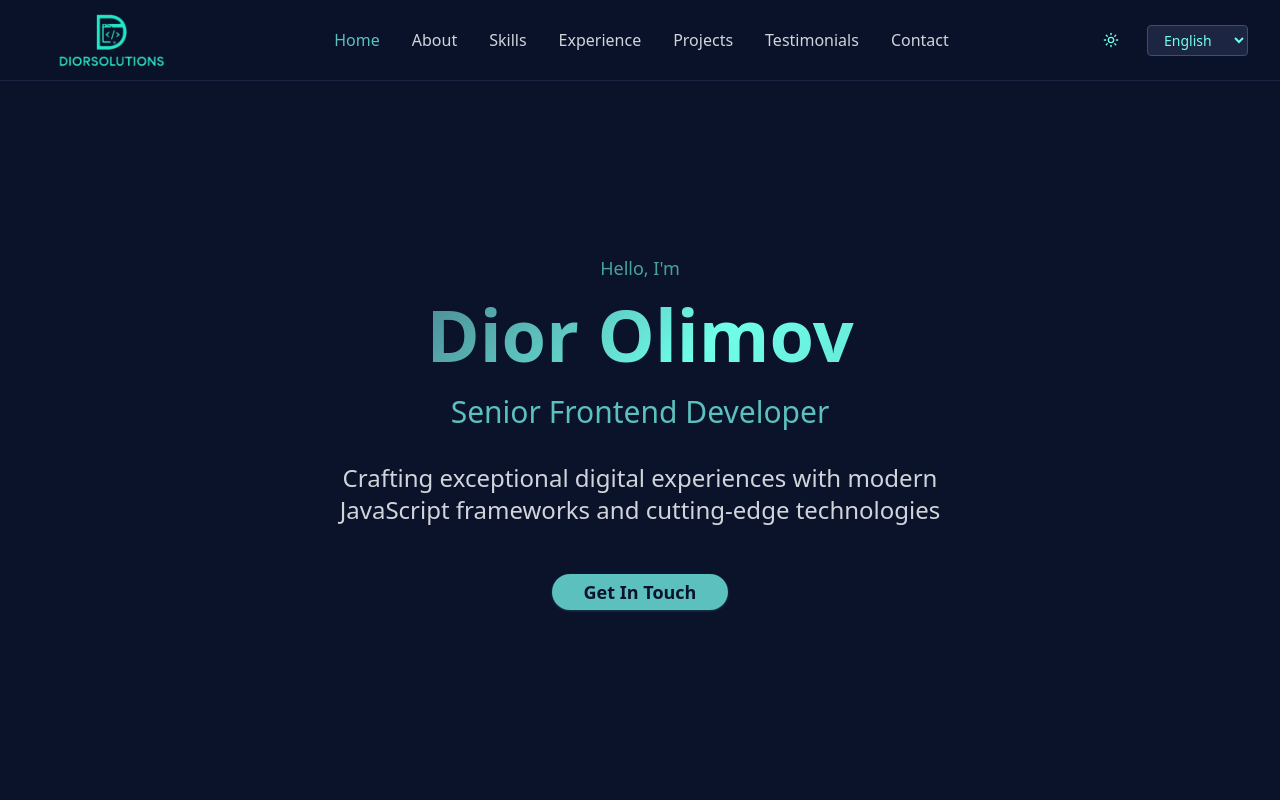
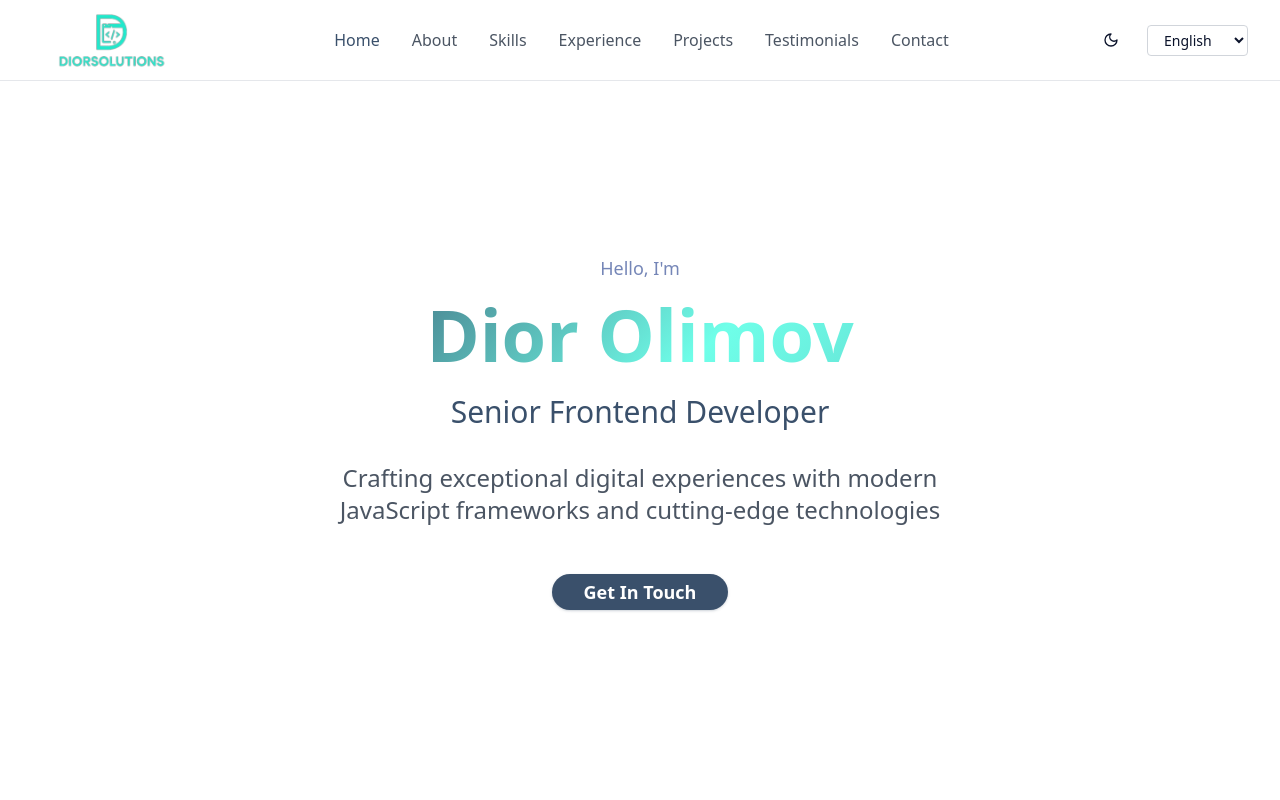
Before and after one commit to diorsolutions/portfolio-for-fullstack-dev, a Next.js app: page / in a window 1280 px wide. Shown: the top 800 px of the page. Built offline with nearby package versions, Linux system fonts and the light colour scheme.

Commit message:
added localstorage and cookie for save language and theme settings to auto-swich

```diff
--- a/app/page.tsx
+++ b/app/page.tsx
@@ -12,71 +12,76 @@ import Contact from "@/components/Contact";
 import Footer from "@/components/Footer";
 import ScrollProgress from "@/components/ScrollProgress";
 import { translations } from "@/lib/translations";
-// import DarkVeil from "../yes/DarkVeil/DarkVeil"
 
 export default function Portfolio() {
-  const [isDark, setIsDark] = useState(true); // Default to dark mode
-  const [language, setLanguage] = useState<"en" | "ru" | "uz">("en");
+  // isDark va language holatlarini boshlang'ich qiymat sifatida undefined qilib belgilaymiz.
+  // Bu serverda render qilinganda ularning qiymati aniq bo'lmasligini ta'minlaydi.
+  const [isDark, setIsDark] = useState<boolean | undefined>(undefined);
+  const [language, setLanguage] = useState<"en" | "ru" | "uz" | undefined>(
+    undefined
+  );
   const [isMenuOpen, setIsMenuOpen] = useState(false);
   const [activeSection, setActiveSection] = useState("home");
   const [scrollProgress, setScrollProgress] = useState(0);
 
-  const t = translations[language];
+  const t = translations[language || "en"]; // Til hali yuklanmagan bo'lsa, 'en' ni default qilib ishlatamiz
 
   // Theme toggle
   const toggleTheme = () => {
-    setIsDark(!isDark);
-    document.documentElement.classList.toggle("dark");
+    setIsDark((prevIsDark) => !prevIsDark);
   };
 
-  // Scroll to section
-  const scrollToSection = (sectionId: string) => {
-    const element = document.getElementById(sectionId);
+  // Scroll to section function
+  const scrollToSection = (section: string) => {
+    setActiveSection(section);
+    const element = document.getElementById(section);
     if (element) {
       element.scrollIntoView({ behavior: "smooth" });
-      setActiveSection(sectionId);
-      setIsMenuOpen(false);
     }
   };
 
-  // Scroll progress
+  // Komponent birinchi marta yuklanganda (hydration tugagandan so'ng) localStorage'dan tema va tilni yuklash
   useEffect(() => {
-    const updateScrollProgress = () => {
-      const scrollPx = document.documentElement.scrollTop;
-      const winHeightPx =
-        document.documentElement.scrollHeight -
-        document.documentElement.clientHeight;
-      const scrolled = (scrollPx / winHeightPx) * 100;
-      setScrollProgress(scrolled);
-    };
+    if (typeof window !== "undefined") {
+      // Temani yuklash
+      const savedTheme = localStorage.getItem("theme");
+      setIsDark(savedTheme === "dark"); // isDark endi true yoki false bo'ladi
 
-    window.addEventListener("scroll", updateScrollProgress);
-    return () => window.removeEventListener("scroll", updateScrollProgress);
-  }, []);
+      // Tilni yuklash
+      const savedLanguage = localStorage.getItem("language");
+      setLanguage((savedLanguage as "en" | "ru" | "uz") || "en"); // language endi 'en', 'ru' yoki 'uz' bo'ladi
+    }
+  }, []); // Bu useEffect faqat bir marta ishga tushadi (komponent mount bo'lganda)
 
-  // Set dark mode by default
+  // isDark holati o'zgarganda localStorage'ga saqlash va HTML klassini yangilash
   useEffect(() => {
-    document.documentElement.classList.add("dark");
-  }, []);
+    if (typeof window !== "undefined" && isDark !== undefined) {
+      if (isDark) {
+        document.documentElement.classList.add("dark");
+        localStorage.setItem("theme", "dark");
+      } else {
+        document.documentElement.classList.remove("dark");
+        localStorage.setItem("theme", "light");
+      }
+    }
+  }, [isDark]); // Bu useEffect isDark o'zgarganda ishga tushadi
 
-  // Intersection Observer for active section
+  // language holati o'zgarganda localStorage'ga saqlash
   useEffect(() => {
-    const observer = new IntersectionObserver(
-      (entries) => {
-        entries.forEach((entry) => {
-          if (entry.isIntersecting) {
-            setActiveSection(entry.target.id);
-          }
-        });
-      },
-      { threshold: 0.6 }
+    if (typeof window !== "undefined" && language !== undefined) {
+      localStorage.setItem("language", language);
+    }
+  }, [language]); // Bu useEffect language o'zgarganda ishga tushadi
+
+  // Agar isDark yoki language hali yuklanmagan bo'lsa, loading holatini ko'rsatamiz
+  // Bu hydration errorni oldini oladi, chunki serverda ham, clientda ham bir xil "loading" UI ko'rsatiladi
+  if (isDark === undefined || language === undefined) {
+    return (
+      <div className="min-h-screen flex items-center justify-center bg-[#0B132B] text-white">
+        Yuklanmoqda...
+      </div>
     );
-
-    const sections = document.querySelectorAll("section[id]");
-    sections.forEach((section) => observer.observe(section));
-
-    return () => observer.disconnect();
-  }, []);
+  }
 
   return (
     <div
--- a/components/Footer.tsx
+++ b/components/Footer.tsx
@@ -1,17 +1,22 @@
-import type { TranslationType } from "@/lib/translations"
+import type { TranslationType } from "@/lib/translations";
 
 interface FooterProps {
-  isDark: boolean
-  t: TranslationType
+  isDark: boolean;
+  t: TranslationType;
 }
 
 export default function Footer({ isDark, t }: FooterProps) {
   return (
-    <footer className={`py-8 px-4 border-t ${isDark ? "bg-[#0B132B] border-[#1C2541]" : "bg-white border-gray-200"}`}>
+    <footer
+      className={`py-8 px-4 border-t ${
+        isDark ? "bg-[#0B132B] border-[#1C2541]" : "bg-white border-gray-200"
+      }`}
+    >
       <div className="max-w-6xl mx-auto text-center">
-        <p className={`mb-2 ${isDark ? "text-gray-300" : "text-gray-600"}`}>{t.footer.copyright}</p>
-        <p className={`text-sm ${isDark ? "text-[#5BC0BE]" : "text-[#3A506B]"}`}>{t.footer.brand}</p>
+        <p className={`mb-2 ${isDark ? "text-gray-300" : "text-gray-600"}`}>
+          {t.footer.copyright}
+        </p>
       </div>
     </footer>
-  )
+  );
 }
--- a/components/Testimonials.tsx
+++ b/components/Testimonials.tsx
@@ -10,7 +10,7 @@ export default function Testimonials({ isDark, t }: TestimonialsProps) {
   return (
     <section
       id="testimonials"
-      className={`min-h-screen flex items-center py-20 px-4 ${
+      className={`h-auto flex items-center py-20 px-4 ${
         isDark ? "bg-[#1C2541]" : "bg-gray-50"
       }`}
     >
--- a/lib/translations.ts
+++ b/lib/translations.ts
@@ -73,7 +73,6 @@ export interface TranslationType {
   };
   footer: {
     copyright: string;
-    brand: string;
   };
 }
 
@@ -184,7 +183,6 @@ export const translations: Record<"en" | "ru" | "uz", TranslationType> = {
     },
     footer: {
       copyright: "© 2024 Diyor Olimov. All rights reserved.",
-      brand: "Built with ❤️ by diorsolutions",
     },
   },
   ru: {
@@ -293,7 +291,6 @@ export const translations: Record<"en" | "ru" | "uz", TranslationType> = {
     },
     footer: {
       copyright: "© 2024 Диёр Олимов. Все права защищены.",
-      brand: "Создано с ❤️ от diorsolutions",
     },
   },
   uz: {
@@ -402,7 +399,6 @@ export const translations: Record<"en" | "ru" | "uz", TranslationType> = {
     },
     footer: {
       copyright: "© 2024 Diyor Olimov. Barcha huquqlar himoyalangan.",
-      brand: "diorsolutions tomonidan ❤️ bilan yaratilgan",
     },
   },
 };
```
